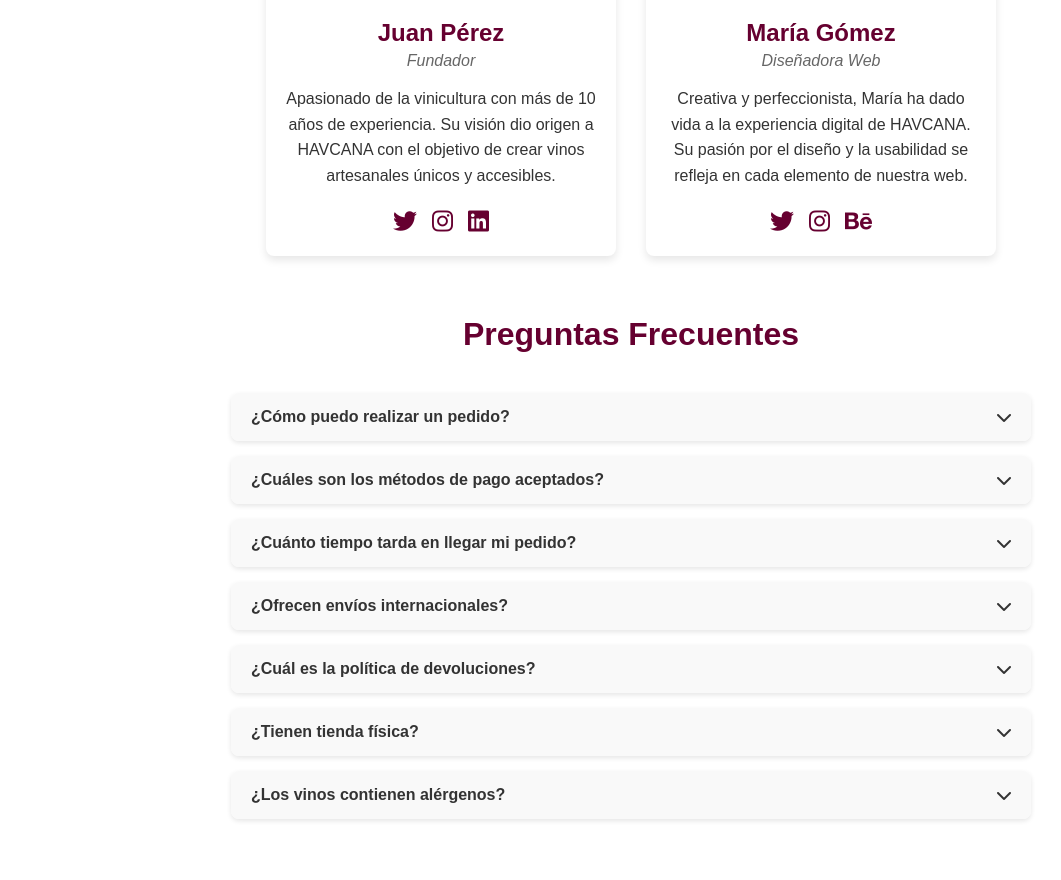
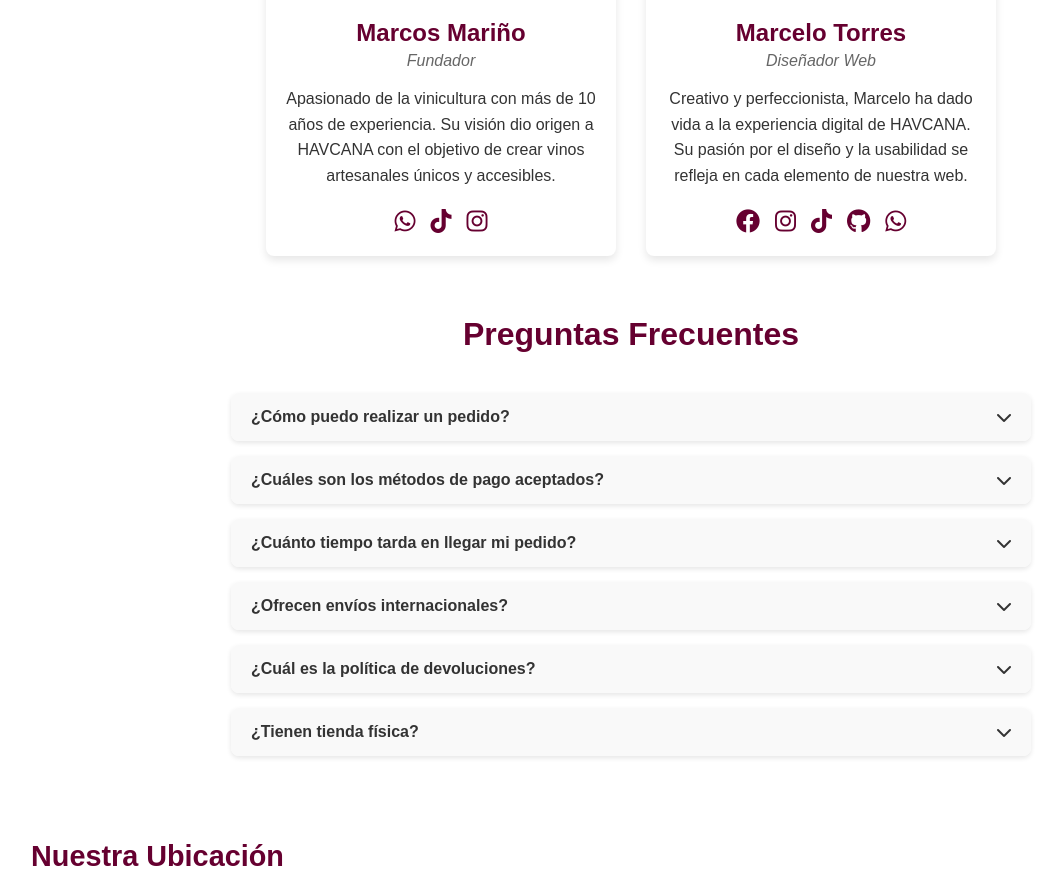
Before and after one commit to MarceloKP13/Proyecto, a PHP site: page /php/contactos.php in a window 1280 px wide. Shown: the part 1204-2084 px from the top of the page, without its empty margins (9-1070 px from the left). Run offline with PHP 8.4, Linux system fonts and the light colour scheme.

Commit message:
contactos y comentarios

```diff
--- a/anexos/css/contactos.css
+++ b/anexos/css/contactos.css
@@ -144,7 +144,7 @@ body {
 .team-image img {
     width: 100%;
     height: 100%;
-    object-fit: cover;
+    object-fit: contain;
     transition: transform 0.5s;
 }
 
--- /dev/null
+++ b/anexos/js/comentario.js
@@ -0,0 +1,34 @@
+function toggleFaq(index) {
+    const answer = document.getElementById(`faq-answer-${index}`);
+    const questions = document.querySelectorAll('.faq-question');
+    const answers = document.querySelectorAll('.faq-answer');
+
+    // Cerrar todas las respuestas excepto la actual
+    for (let i = 0; i < answers.length; i++) {
+        if (i !== index) {
+            answers[i].classList.remove('active');
+            questions[i].classList.remove('active');
+        }
+    }
+
+    // Toggle la respuesta actual
+    answer.classList.toggle('active');
+    questions[index].classList.toggle('active');
+}
+
+
+document.addEventListener('DOMContentLoaded', function() {
+    const form = document.querySelector('.comments-form');
+
+    if (form) {
+        form.addEventListener('submit', function(e) {
+            const comentario = form.querySelector('#comentario').value;
+            const tipo = form.querySelector('#tipo_comentario').value;
+
+            if (!comentario.trim() || !tipo) {
+                e.preventDefault();
+                alert('Por favor completa los campos requeridos');
+            }
+        });
+    }
+});
--- a/php/contactos.php
+++ b/php/contactos.php
@@ -4,58 +4,55 @@ session_start();
 // En una implementación real, estos datos vendrían de la base de datos
 $team = [
     [
-        'nombre' => 'Juan Pérez',
+        'nombre' => 'Marcos Mariño',
         'rol' => 'Fundador',
         'descripcion' => 'Apasionado de la vinicultura con más de 10 años de experiencia. Su visión dio origen a HAVCANA con el objetivo de crear vinos artesanales únicos y accesibles.',
-        'imagen' => '../anexos/imagenes/fundador.jpg',
+        'imagen' => '../anexos/imagenes/marcos.png',
         'redes' => [
-            'twitter' => 'https://twitter.com/juanperez',
-            'instagram' => 'https://instagram.com/juanperez',
-            'linkedin' => 'https://linkedin.com/in/juanperez'
+            'whatsapp' => '+593 98 936 7154',
+            'tiktok' => '@emprenderdesde0',
+            'instagram' => '@havcana8'
         ]
     ],
     [
-        'nombre' => 'María Gómez',
-        'rol' => 'Diseñadora Web',
-        'descripcion' => 'Creativa y perfeccionista, María ha dado vida a la experiencia digital de HAVCANA. Su pasión por el diseño y la usabilidad se refleja en cada elemento de nuestra web.',
-        'imagen' => '../anexos/imagenes/disenadora.jpg',
+        'nombre' => 'Marcelo Torres',
+        'rol' => 'Diseñador Web',
+        'descripcion' => 'Creativo y perfeccionista, Marcelo ha dado vida a la experiencia digital de HAVCANA. Su pasión por el diseño y la usabilidad se refleja en cada elemento de nuestra web.',
+        'imagen' => '../anexos/imagenes/marce.jpg',
         'redes' => [
-            'twitter' => 'https://twitter.com/mariagomez',
-            'instagram' => 'https://instagram.com/mariagomez',
-            'behance' => 'https://behance.net/mariagomez'
+            'facebook' => '@MarceloKP13',
+            'instagram' => '@marce_kp13',
+            'tiktok' => '@marcelokp13',
+            'github' => 'MarceloKP13',
+            'whatsapp' => '+593 96 840 3024'
         ]
     ]
 ];
 
-// FAQs
 $faqs = [
     [
         'pregunta' => '¿Cómo puedo realizar un pedido?',
-        'respuesta' => 'Puedes realizar tu pedido directamente a través de nuestra tienda en línea. Simplemente navega por nuestro catálogo, selecciona los productos que deseas y añádelos al carrito. Una vez en el carrito, procede al pago siguiendo los pasos indicados.'
+        'respuesta' => 'Para realizar un pedido es necesario registrarse o iniciar sesión, ya que esto nos permite tener la información necesaria para generar el número de pedido. Una vez generada la orden, deberás contactar directamente por WhatsApp con el distribuidor para finalizar la transacción, esto con el fin de salvaguardar tu información personal y financiera.'
     ],
     [
         'pregunta' => '¿Cuáles son los métodos de pago aceptados?',
-        'respuesta' => 'Aceptamos pagos con tarjetas de crédito/débito (Visa, MasterCard, American Express), PayPal y transferencia bancaria. Todos los pagos se procesan de manera segura.'
+        'respuesta' => 'Al ser una transacción directa y acordada a través de WhatsApp, la forma de pago más factible es por transferencia o depósito. Trabajamos con Banco Pichincha y Bolivariano. En un futuro cercano, implementaremos métodos de pago adicionales.'
     ],
     [
         'pregunta' => '¿Cuánto tiempo tarda en llegar mi pedido?',
-        'respuesta' => 'El tiempo de entrega varía según tu ubicación. Generalmente, los envíos nacionales tardan entre 3-5 días hábiles. Para envíos internacionales, el tiempo estimado es de 7-14 días hábiles.'
+        'respuesta' => 'Los tiempos de entrega varían según el tamaño del pedido. Para pedidos pequeños, el tiempo de entrega es de 2 a 3 días. Para pedidos grandes, el tiempo máximo de entrega es de 7 a 10 días.'
     ],
     [
         'pregunta' => '¿Ofrecen envíos internacionales?',
-        'respuesta' => 'Sí, realizamos envíos a varios países. Los costos y tiempos de entrega varían según el destino. Puedes verificar la disponibilidad durante el proceso de compra.'
+        'respuesta' => 'Al ser una empresa emergente, actualmente solo realizamos envíos a nivel nacional a través de Servientrega, Tramaco Express y Correos del Ecuador.'
     ],
     [
         'pregunta' => '¿Cuál es la política de devoluciones?',
-        'respuesta' => 'Aceptamos devoluciones dentro de los 14 días siguientes a la recepción del producto. El producto debe estar sin abrir y en perfectas condiciones. Contacta con nuestro servicio de atención al cliente para iniciar el proceso.'
+        'respuesta' => 'Aceptamos devoluciones dentro de los 14 días siguientes a la recepción del producto. El producto debe estar sin abrir y en perfectas condiciones. Contacta con nuestro distribuidor para iniciar el proceso.'
     ],
     [
         'pregunta' => '¿Tienen tienda física?',
         'respuesta' => 'Actualmente operamos exclusivamente online, aunque ocasionalmente participamos en ferias y eventos. Sigue nuestras redes sociales para estar al tanto de dónde puedes encontrarnos.'
-    ],
-    [
-        'pregunta' => '¿Los vinos contienen alérgenos?',
-        'respuesta' => 'Nuestros vinos contienen sulfitos, que son necesarios para la conservación. En la descripción de cada producto encontrarás información detallada sobre posibles alérgenos.'
     ]
 ];
 
@@ -68,12 +65,7 @@ if ($_SERVER['REQUEST_METHOD'] === 'POST' && isset($_POST['submit_contacto'])) {
 }
 
 // Procesar formulario de comentarios
-$comentario_enviado = false;
-if ($_SERVER['REQUEST_METHOD'] === 'POST' && isset($_POST['submit_comentario'])) {
-    // En una implementación real, aquí procesarías y guardarías el comentario en la base de datos
-    // Por ahora, simplemente mostraremos un mensaje de éxito
-    $comentario_enviado = true;
-}
+$comentario_enviado = isset($_GET['comentario_enviado']) && $_GET['comentario_enviado'] == 'true';
 ?>
 
 <!DOCTYPE html>
@@ -211,46 +203,10 @@ if ($_SERVER['REQUEST_METHOD'] === 'POST' && isset($_POST['submit_comentario']))
         </section>
 
         <section class="contact-form-section">
-            <div class="form-container">
-                <h2>Envíanos un Mensaje</h2>
-                <?php if ($mensaje_enviado): ?>
-                    <div class="success-message">
-                        <i class="fas fa-check-circle"></i>
-                        <p>¡Tu mensaje ha sido enviado con éxito! Nos pondremos en contacto contigo lo antes posible.</p>
-                    </div>
-                <?php else: ?>
-                <form action="contactos.php" method="POST" class="contact-form">
-                    <div class="form-group">
-                        <label for="nombre">Nombre completo</label>
-                        <input type="text" id="nombre" name="nombre" required>
-                    </div>
-                    <div class="form-group">
-                        <label for="email">Correo electrónico</label>
-                        <input type="email" id="email" name="email" required>
-                    </div>
-                    <div class="form-group">
-                        <label for="telefono">Teléfono (opcional)</label>
-                        <input type="tel" id="telefono" name="telefono">
-                    </div>
-                    <div class="form-group">
-                        <label for="asunto">Asunto</label>
-                        <input type="text" id="asunto" name="asunto" required>
-                    </div>
-                    <div class="form-group">
-                        <label for="mensaje">Mensaje</label>
-                        <textarea id="mensaje" name="mensaje" rows="6" required></textarea>
-                    </div>
-                    <button type="submit" name="submit_contacto" class="submit-btn">
-                        Enviar Mensaje <i class="fas fa-paper-plane"></i>
-                    </button>
-                </form>
-                <?php endif; ?>
-            </div>
-
             <div class="map-container">
                 <h2>Nuestra Ubicación</h2>
                 <div class="map">
-                    <iframe src="https://www.google.com/maps/embed?pb=!1m18!1m12!1m3!1d247959.12089384528!2d-78.5660211!3d-0.1865938!2m3!1f0!2f0!3f0!3m2!1i1024!2i768!4f13.1!3m3!1m2!1s0x91d59a4002427c9f%3A0x44b991e158ef5572!2sQuito%2C%20Ecuador!5e0!3m2!1ses!2sec!4v1624304037290!5m2!1ses!2sec" width="100%" height="400" style="border:0;" allowfullscreen="" loading="lazy"></iframe>
+                    <iframe src="https://www.google.com/maps/embed?pb=!1m18!1m12!1m3!1d3989.817175371318!2d-76.88724082412895!3d0.08866449994247975!2m3!1f0!2f0!3f0!3m2!1i1024!2i768!4f13.1!3m3!1m2!1s0x8e28a82deaa93757%3A0x80bd34fb97e2f5ba!2sLAGO%20AGRIO%20MOTORS!5e0!3m2!1ses!2sec!4v1709771046099!5m2!1ses!2sec" width="100%" height="400" style="border:0;" allowfullscreen="" loading="lazy" referrerpolicy="no-referrer-when-downgrade"></iframe>
                 </div>
             </div>
         </section>
@@ -265,7 +221,7 @@ if ($_SERVER['REQUEST_METHOD'] === 'POST' && isset($_POST['submit_comentario']))
                     <p>¡Gracias por tu comentario! Lo tendremos en cuenta para seguir mejorando.</p>
                 </div>
             <?php else: ?>
-            <form action="contactos.php" method="POST" class="comments-form">
+            <form action="auth_comen/guardar_comentario.php" method="POST" class="comments-form">
                 <div class="form-group">
                     <label for="nombre_comentario">Nombre (opcional)</label>
                     <input type="text" id="nombre_comentario" name="nombre_comentario" placeholder="Anónimo">
@@ -332,24 +288,6 @@ if ($_SERVER['REQUEST_METHOD'] === 'POST' && isset($_POST['submit_comentario']))
     </footer>
 
     <script src="../anexos/js/menu.js"></script>
-    <script>
-        function toggleFaq(index) {
-            const answer = document.getElementById(`faq-answer-${index}`);
-            const questions = document.querySelectorAll('.faq-question');
-            const answers = document.querySelectorAll('.faq-answer');
-
-            // Cerrar todas las respuestas excepto la actual
-            for (let i = 0; i < answers.length; i++) {
-                if (i !== index) {
-                    answers[i].classList.remove('active');
-                    questions[i].classList.remove('active');
-                }
-            }
-
-            // Toggle la respuesta actual
-            answer.classList.toggle('active');
-            questions[index].classList.toggle('active');
-        }
-    </script>
+    <script src="../anexos/js/comentario.js"></script>
 </body>
 </html>
```
Also changed, not shown: php/auth_comen/conexion_com.php (+13 -0 lines), php/auth_comen/guardar_comentario.php (+21 -2 lines).
